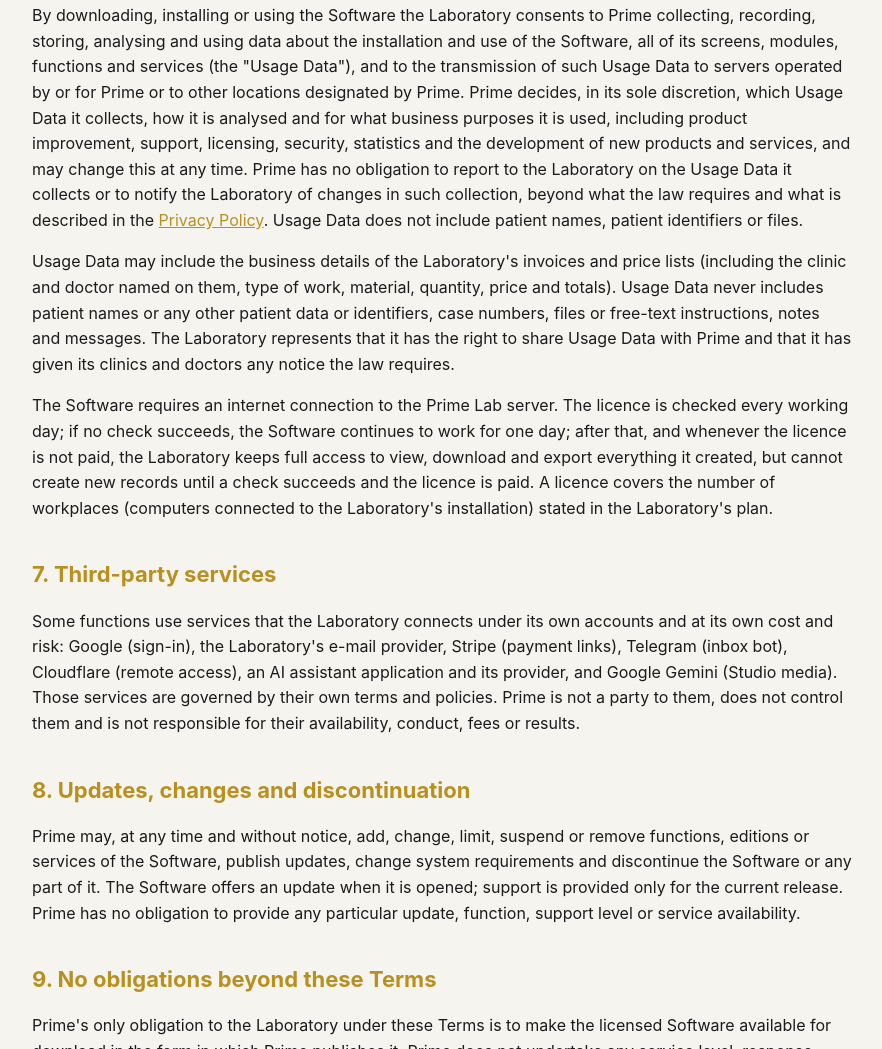
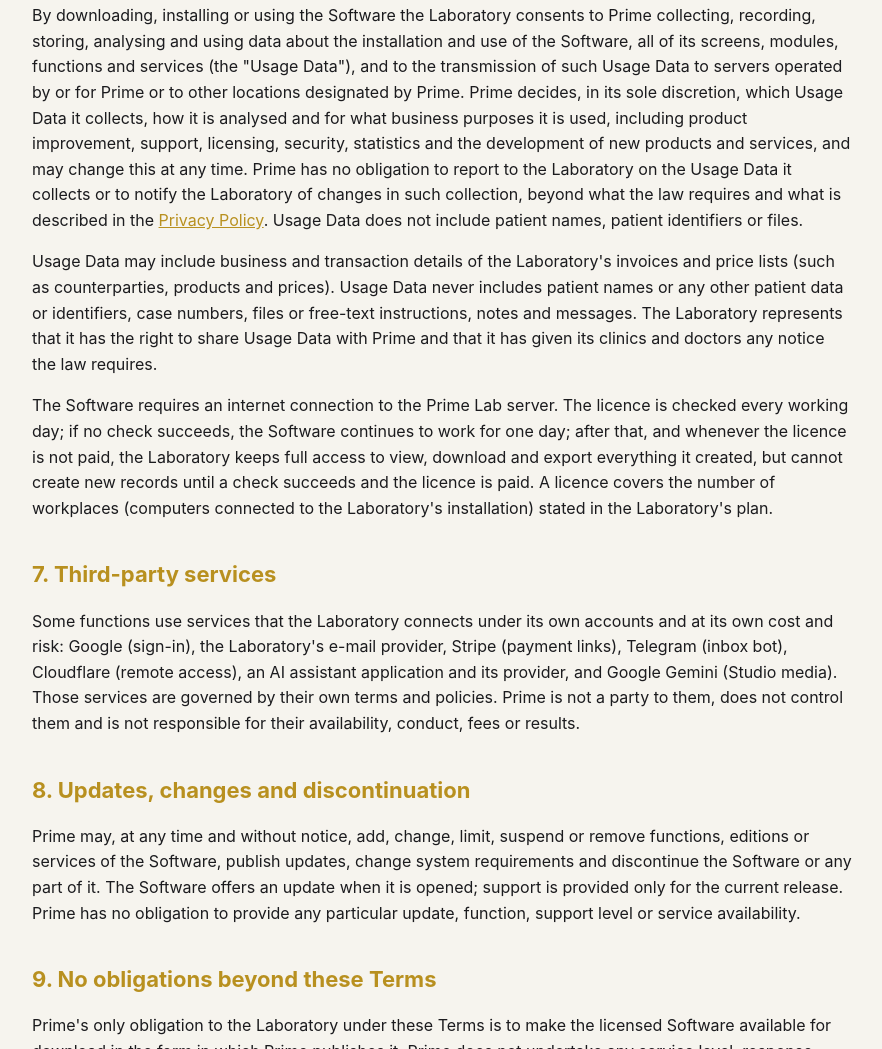
Before and after one commit to Prime-Lab-inc/labadmin-releases, a plain HTML site: page terms.html in a window 1280 px wide. Shown: the part 2332-3381 px from the top of the page, without its empty margins (198-1080 px from the left). Drawn offline with Linux system fonts and the light colour scheme.

Commit message:
Public pages from labadmin b6a8d0de1e08b5d808236891f53507ab99f9670e

```diff
--- a/terms.html
+++ b/terms.html
@@ -47,7 +47,7 @@
 
   <h2>6. Usage data and analytics</h2>
   <p>By downloading, installing or using the Software the Laboratory consents to Prime collecting, recording, storing, analysing and using data about the installation and use of the Software, all of its screens, modules, functions and services (the "Usage Data"), and to the transmission of such Usage Data to servers operated by or for Prime or to other locations designated by Prime. Prime decides, in its sole discretion, which Usage Data it collects, how it is analysed and for what business purposes it is used, including product improvement, support, licensing, security, statistics and the development of new products and services, and may change this at any time. Prime has no obligation to report to the Laboratory on the Usage Data it collects or to notify the Laboratory of changes in such collection, beyond what the law requires and what is described in the <a href="privacy.html">Privacy Policy</a>. Usage Data does not include patient names, patient identifiers or files.</p>
-  <p>Usage Data may include the business details of the Laboratory's invoices and price lists (including the clinic and doctor named on them, type of work, material, quantity, price and totals). Usage Data never includes patient names or any other patient data or identifiers, case numbers, files or free-text instructions, notes and messages. The Laboratory represents that it has the right to share Usage Data with Prime and that it has given its clinics and doctors any notice the law requires.</p>
+  <p>Usage Data may include business and transaction details of the Laboratory's invoices and price lists (such as counterparties, products and prices). Usage Data never includes patient names or any other patient data or identifiers, case numbers, files or free-text instructions, notes and messages. The Laboratory represents that it has the right to share Usage Data with Prime and that it has given its clinics and doctors any notice the law requires.</p>
   <p>The Software requires an internet connection to the Prime Lab server. The licence is checked every working day; if no check succeeds, the Software continues to work for one day; after that, and whenever the licence is not paid, the Laboratory keeps full access to view, download and export everything it created, but cannot create new records until a check succeeds and the licence is paid. A licence covers the number of workplaces (computers connected to the Laboratory's installation) stated in the Laboratory's plan.</p>
 
   <h2>7. Third-party services</h2>
```
Also changed, not shown: privacy.html (+1 -1 lines).
